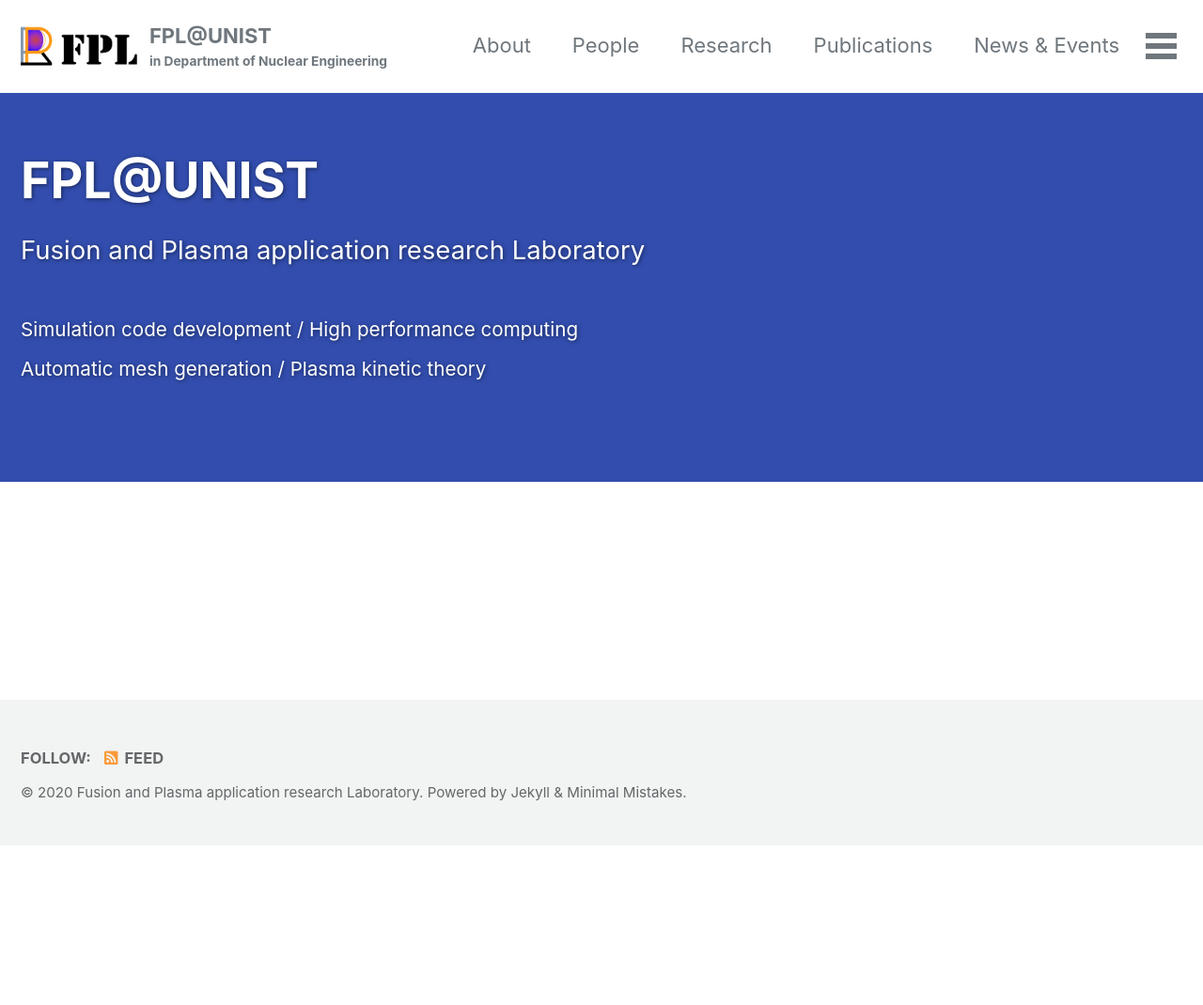
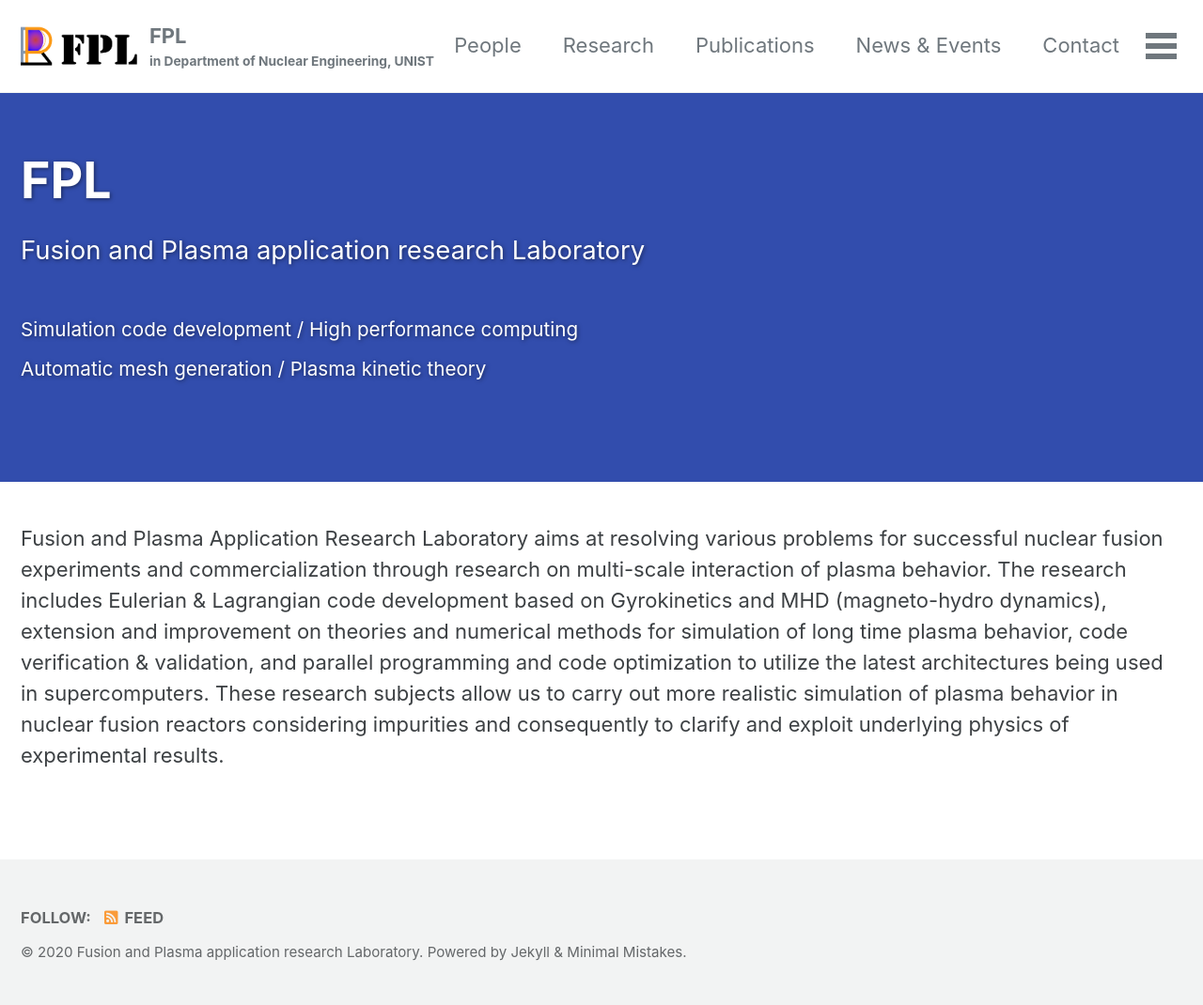
Before and after one commit to UNIST-FPL/unist-fpl.github.io, a Jekyll site: the page built from _pages/home.md, in a window 1280 px wide. Shown: the whole page at 94% size. Built offline with Jekyll 4.4.1, drawn with Linux system fonts in a browser that asks for light colours; cached includes are drawn as plain includes; before the commit the page ends 900 px from its top, so only the background shows below that.

Commit message:
add intro words

```diff
--- a/_config.yml
+++ b/_config.yml
@@ -16,11 +16,11 @@ minimal_mistakes_skin    : "default" # "air", "aqua", "contrast", "dark", "dirt"
 
 # Site Settings
 locale                   : "en-US"
-title                    : "FPL@UNIST"
+title                    : "FPL"
 title_separator          : "-"
-subtitle                 : "in Department of Nuclear Engineering" # site tagline that appears below site title in masthead
+subtitle                 : "in Department of Nuclear Engineering, UNIST" # site tagline that appears below site title in masthead
 name                     : "Fusion and Plasma application research Laboratory"
-description              : "Intro. to FPL and members"
+description              : "Intro to FPL and its members"
 url                      : "https://fpl-unist.github.io"
 baseurl                  : # the subpath of your site, e.g. "/blog"
 repository               : # GitHub username/repo-name e.g. "mmistakes/minimal-mistakes"
--- a/_data/navigation.yml
+++ b/_data/navigation.yml
@@ -1,7 +1,5 @@
 # main links
 main:
-   - title: "About"
-     url: /about/
    - title: "People"
      url: /people/
    - title: "Research"
@@ -10,5 +8,7 @@ main:
      url: /publications/
    - title: "News & Events"
      url: /news_events/
+   - title: "Contact"
+     url: /contact/
    - title: "Links"
      url: /links/
--- a/_pages/home.md
+++ b/_pages/home.md
@@ -12,28 +12,30 @@ excerpt: >
   Fusion and Plasma application research Laboratory <br /> <br />
   <small>Simulation code development / High performance computing</small> <br />
   <small>Automatic mesh generation / Plasma kinetic theory</small>
-feature_row:
-  - image_path:  /assets/images/mm-customizable-feature.png
-    alt: "customizable"
-    title: "Super customizable"
-    excerpt: "Everything from the menus, sidebars, comments, and more can be configured or set with YAML Front Matter."
-    url: "/docs/configuration/"
-    btn_class: "btn--primary"
-    btn_label: "Learn more"
-  - image_path: # /assets/images/mm-responsive-feature.png
-    alt: "fully responsive"
-    title: "Responsive layouts"
-    excerpt: "Built with HTML5 + CSS3. All layouts are fully responsive with helpers to augment your content."
-    url: "/docs/layouts/"
-    btn_class: "btn--primary"
-    btn_label: "Learn more"
-  - image_path: # /assets/images/mm-free-feature.png
-    alt: "100% free"
-    title: "100% free"
-    excerpt: "Free to use however you want under the MIT License. Clone it, fork it, customize it... whatever!"
-    url: "/docs/license/"
-    btn_class: "btn--primary"
-    btn_label: "Learn more"
+#feature_row2:
+#  - image_path:  /assets/images/mm-customizable-feature.png
+#    alt: "customizable"
+#    title: "Super customizable"
+#    excerpt: "Everything from the menus, sidebars, comments, and more can be configured or set with YAML Front Matter."
+#    url: "/docs/configuration/"
+#    btn_class: "btn--primary"
+#    btn_label: "Learn more"
+#  - image_path: # /assets/images/mm-responsive-feature.png
+#    alt: "fully responsive"
+#    title: "Responsive layouts"
+#    excerpt: "Built with HTML5 + CSS3. All layouts are fully responsive with helpers to augment your content."
+#    url: "/docs/layouts/"
+#    btn_class: "btn--primary"
+#    btn_label: "Learn more"
+#  - image_path: # /assets/images/mm-free-feature.png
+#    alt: "100% free"
+#    title: "100% free"
+#    excerpt: "Free to use however you want under the MIT License. Clone it, fork it, customize it... whatever!"
+#    url: "/docs/license/"
+#    btn_class: "btn--primary"
+#    btn_label: "Learn more"
 ---
 
+ Fusion and Plasma Application Research Laboratory aims at resolving various problems for successful nuclear fusion experiments and commercialization through research on multi-scale interaction of plasma behavior. The research includes Eulerian & Lagrangian code development based on Gyrokinetics and MHD (magneto-hydro dynamics), extension and improvement on theories and numerical methods for simulation of long time plasma behavior, code verification & validation, and parallel programming and code optimization to utilize the latest architectures being used in supercomputers. These research subjects allow us to carry out more realistic simulation of plasma behavior in nuclear fusion reactors considering impurities and consequently to clarify and exploit underlying physics of experimental results.
+
 <!-- {% include feature_row %} -->
```
